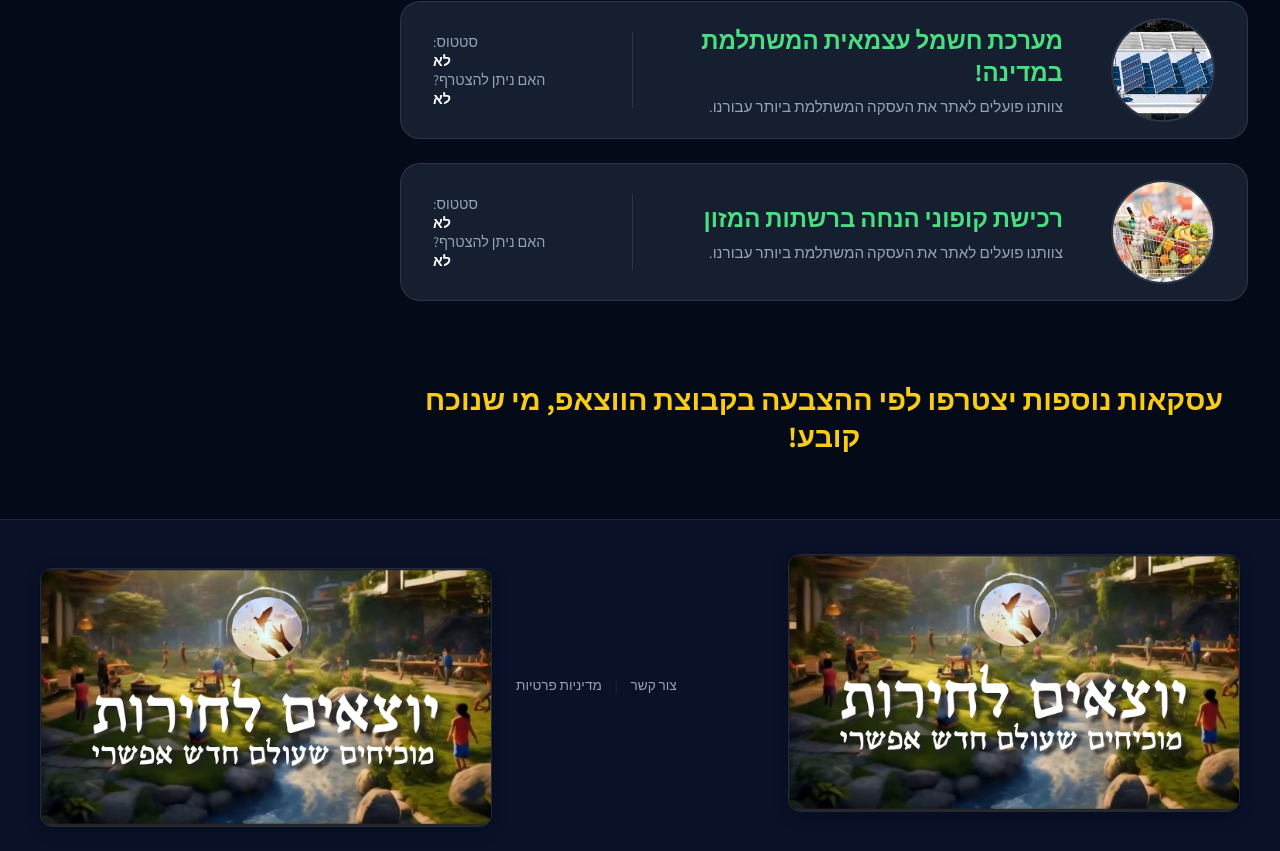
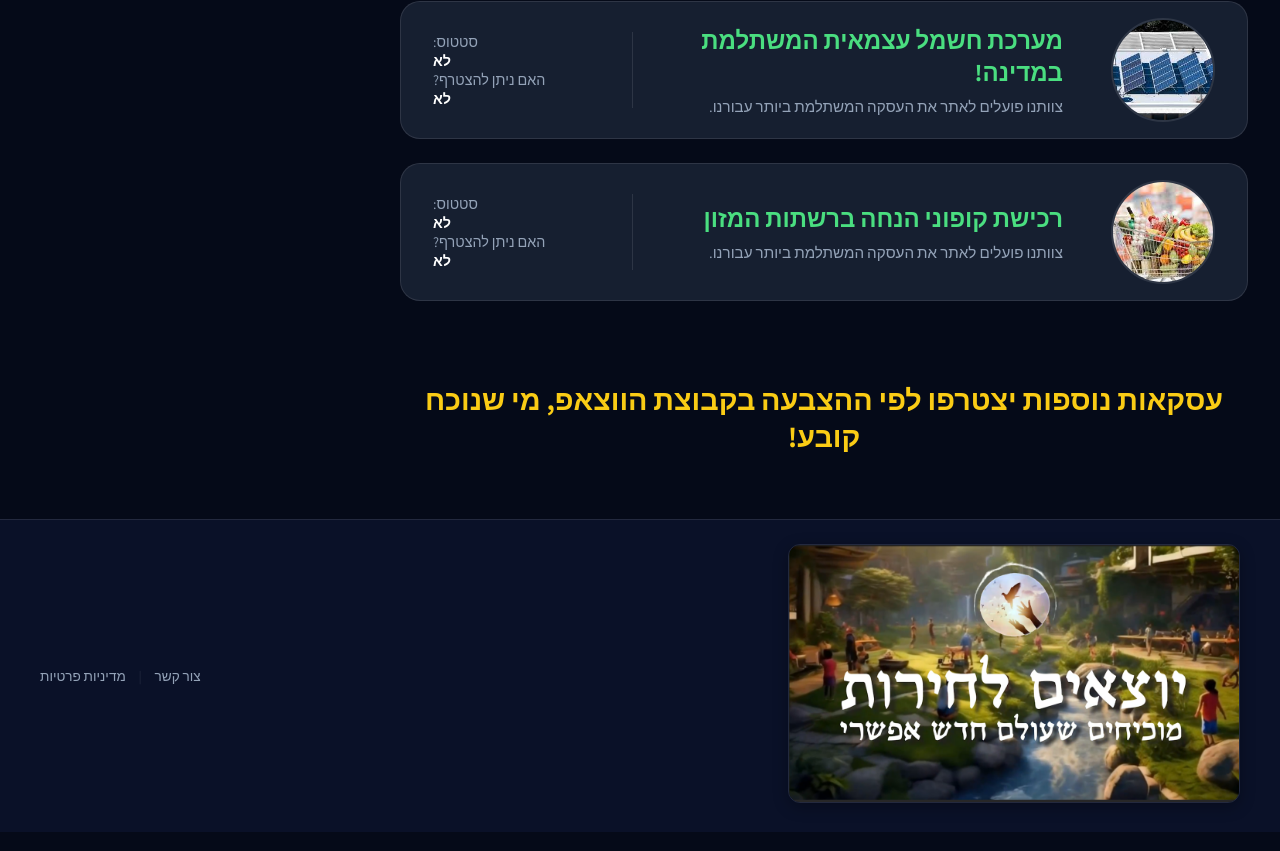
Before and after one commit to gofreeil/purchasing_groups, a SvelteKit app: page / in a window 1280 px wide. Shown: the part 2251-3102 px from the top of the page. Built offline with nearby package versions, Linux system fonts and the light colour scheme; no server answers.

Commit message:
פותר טיפש

```diff
--- a/src/routes/+layout.svelte
+++ b/src/routes/+layout.svelte
@@ -257,14 +257,6 @@
 				<span class="dot">|</span>
 				<a href="/privacy">{$t.footer.privacy}</a>
 			</div>
-
-			<div class="footer-banner-container">
-				<img
-					src="/assets/יוצאים לחירות תמונה ויקיפדיה.png"
-					alt="יוצאים לחירות"
-					class="footer-banner-img"
-				/>
-			</div>
 		</div>
 	</footer>
 </div>
```
